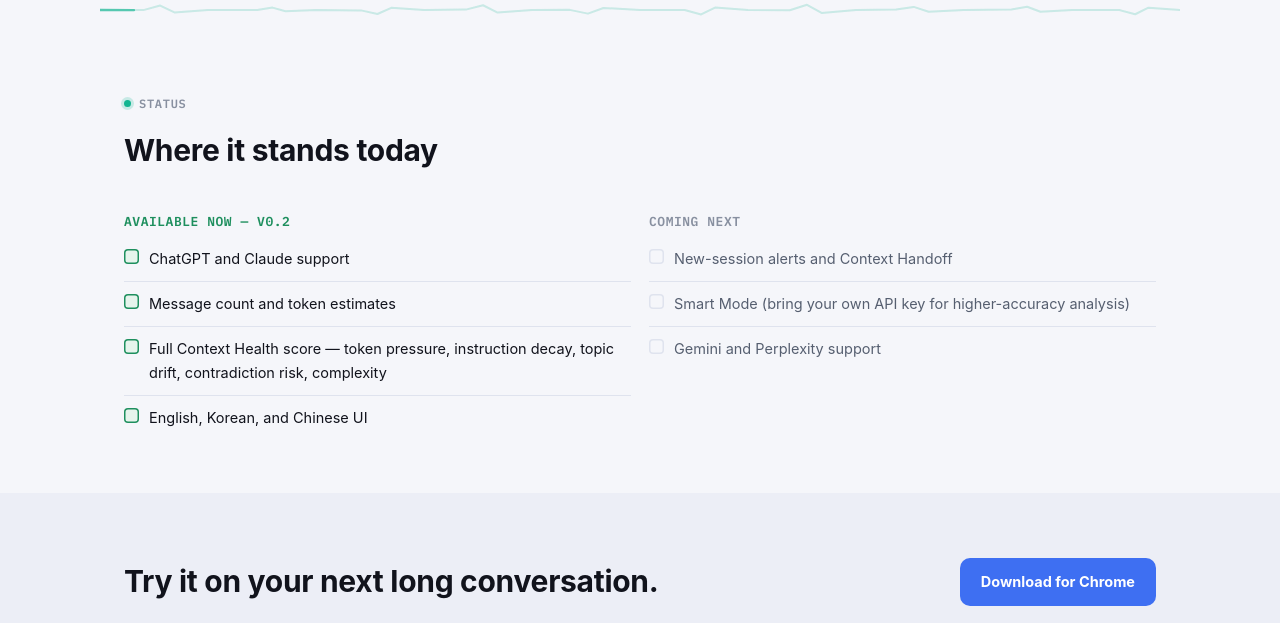
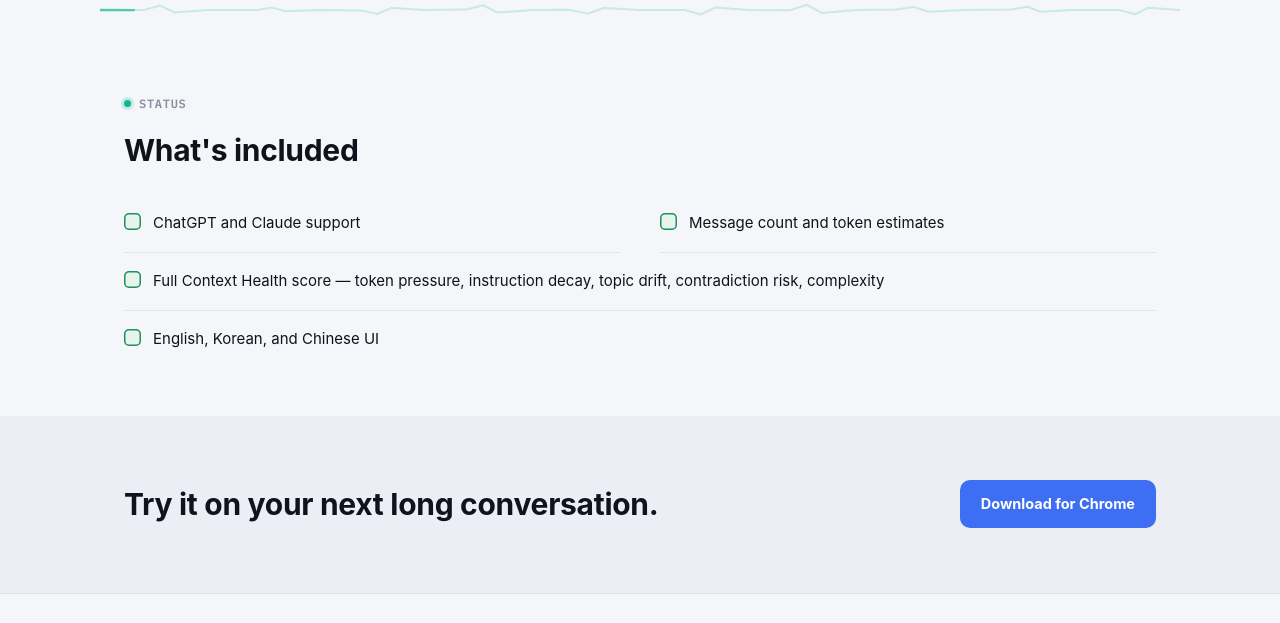
Before and after one commit to ContextVitals-labs/ContextVitals-FE, a plain HTML site: page index.html in a window 1280 px wide. Shown: the part 2780-3403 px from the top of the page. Drawn offline with Linux system fonts and the light colour scheme; a web font is replaced by a local one.

Commit message:
feat(roadmap): drop the upcoming list, show only shipped features
The roadmap section paired an "Available now" list with a "Coming
next" list, which reads as a promise of what's not built yet. Replace
it with a single checklist of what's actually live today — no
forward-looking claims to keep track of or eventually correct.

- Collapse the two-card grid into one full-width checklist; the long
  full-risk-score item spans both columns on wider screens so it
  doesn't get squeezed into a narrow half column.
- Drop roadmap.nextTitle/next1-3 (all three languages) and the now-
  unused roadmap.nowTitle key.
- Rename the nav label from "Roadmap" to "Shipped" and retitle the
  section "What's included" — it's a feature list, not a plan.

Co-Authored-By: Claude Sonnet 5 <noreply@anthropic.com>

```diff
--- a/assets/i18n.js
+++ b/assets/i18n.js
@@ -72,16 +72,11 @@ window.CV_I18N = {
     "privacy.p3.desc": "ContextVitals can't see a model's real internal context state, so it never claims to — only ever estimates.",
 
     "roadmap.eyebrow": "Status",
-    "roadmap.title": "Where it stands today",
-    "roadmap.nowTitle": "Available now — v0.2",
+    "roadmap.title": "What's included",
     "roadmap.now1": "ChatGPT and Claude support",
     "roadmap.now2": "Message count and token estimates",
     "roadmap.now3": "Full Context Health score — token pressure, instruction decay, topic drift, contradiction risk, complexity",
     "roadmap.now4": "English, Korean, and Chinese UI",
-    "roadmap.nextTitle": "Coming next",
-    "roadmap.next1": "New-session alerts and Context Handoff",
-    "roadmap.next2": "Smart Mode (bring your own API key for higher-accuracy analysis)",
-    "roadmap.next3": "Gemini and Perplexity support",
 
     "cta.title": "Try it on your next long conversation.",
     "cta.button": "Download for Chrome",
@@ -97,7 +92,7 @@ window.CV_I18N = {
   ko: {
     "nav.features": "작동 방식",
     "nav.privacy": "프라이버시",
-    "nav.roadmap": "로드맵",
+    "nav.roadmap": "제공 기능",
     "nav.github": "GitHub",
     "nav.cta": "확장 프로그램 받기",
 
@@ -162,16 +157,11 @@ window.CV_I18N = {
     "privacy.p3.desc": "ContextVitals는 모델의 실제 내부 컨텍스트 상태를 볼 수 없기 때문에, 확정적으로 말하지 않고 항상 추정치임을 명시합니다.",
 
     "roadmap.eyebrow": "현황",
-    "roadmap.title": "지금까지 진행 상황",
-    "roadmap.nowTitle": "지금 사용 가능 — v0.2",
+    "roadmap.title": "지금 제공되는 기능",
     "roadmap.now1": "ChatGPT·Claude 지원",
     "roadmap.now2": "메시지 수·토큰 추정",
     "roadmap.now3": "완전한 Context Health 점수 — 토큰 압박도, 지시사항 유실, 주제 이탈, 모순 가능성, 복잡도",
     "roadmap.now4": "한국어·영어·중국어 UI",
-    "roadmap.nextTitle": "다음 단계",
-    "roadmap.next1": "새 세션 알림·Context Handoff",
-    "roadmap.next2": "Smart Mode (직접 API 키를 입력해 더 정확한 분석)",
-    "roadmap.next3": "Gemini·Perplexity 지원",
 
     "cta.title": "다음 긴 대화에서 바로 써보세요.",
     "cta.button": "크롬용 다운로드",
@@ -187,7 +177,7 @@ window.CV_I18N = {
   zh: {
     "nav.features": "工作原理",
     "nav.privacy": "隐私",
-    "nav.roadmap": "路线图",
+    "nav.roadmap": "已支持功能",
     "nav.github": "GitHub",
     "nav.cta": "获取扩展程序",
 
@@ -252,16 +242,11 @@ window.CV_I18N = {
     "privacy.p3.desc": "ContextVitals 无法看到模型真实的内部上下文状态，所以从不做确定性表述——一切都只是估算。",
 
     "roadmap.eyebrow": "现状",
-    "roadmap.title": "目前进展",
-    "roadmap.nowTitle": "现已可用 — v0.2",
+    "roadmap.title": "目前已支持的功能",
     "roadmap.now1": "支持 ChatGPT 和 Claude",
     "roadmap.now2": "消息数与 Token 估算",
     "roadmap.now3": "完整的 Context Health 评分 — Token 压力、指令衰减、话题漂移、矛盾风险、复杂度",
     "roadmap.now4": "支持中文、英文、韩文界面",
-    "roadmap.nextTitle": "下一步",
-    "roadmap.next1": "新会话提醒与 Context Handoff",
-    "roadmap.next2": "Smart Mode（使用自己的 API 密钥获得更精确的分析）",
-    "roadmap.next3": "支持 Gemini 与 Perplexity",
 
     "cta.title": "在你下一次长对话中试试看。",
     "cta.button": "下载 Chrome 版",
--- a/assets/styles.css
+++ b/assets/styles.css
@@ -504,25 +504,26 @@ p { margin: 0; }
   .privacy-card:not(:first-child) { border-left: 1px solid var(--line); padding-left: 24px; }
 }
 
-/* ---------- roadmap: a checklist, not a tinted card ---------- */
-.roadmap-card { padding: 0; }
-.roadmap-card h3 {
-  font-family: var(--font-mono); font-size: 13px; font-weight: 600; text-transform: uppercase;
-  letter-spacing: 0.04em; color: var(--ink-faint); margin-bottom: 14px;
+/* ---------- shipped checklist: everything here is live, not proposed ---------- */
+.roadmap-checklist { list-style: none; margin: 0; padding: 0; display: grid; grid-template-columns: 1fr; gap: 16px; }
+.roadmap-checklist li {
+  display: flex; align-items: flex-start; gap: 12px;
+  font-size: 15px; color: var(--ink); padding-bottom: 16px; border-bottom: 1px solid var(--line);
 }
-.roadmap-now h3 { color: var(--good); }
-.roadmap-card ul { list-style: none; margin: 0; padding: 0; display: flex; flex-direction: column; gap: 10px; }
-.roadmap-card li {
-  display: flex; align-items: flex-start; gap: 10px;
-  font-size: 14.5px; color: var(--ink); padding-bottom: 10px; border-bottom: 1px solid var(--line);
+.roadmap-checklist li:last-child { border-bottom: none; padding-bottom: 0; }
+.roadmap-checklist li::before {
+  content: ""; flex-shrink: 0; width: 17px; height: 17px; border-radius: 5px; margin-top: 2px;
+  background: var(--good-tint); box-shadow: inset 0 0 0 1.5px var(--good);
 }
-.roadmap-card li:last-child { border-bottom: none; padding-bottom: 0; }
-.roadmap-card li::before {
-  content: ""; flex-shrink: 0; width: 15px; height: 15px; border-radius: 4px; margin-top: 2px;
+@media (min-width: 641px) {
+  /* Two columns, except the long full-risk-list item, which spans both. */
+  .roadmap-checklist { grid-template-columns: repeat(2, 1fr); column-gap: 40px; }
+  .roadmap-checklist li:nth-child(1), .roadmap-checklist li:nth-child(2), .roadmap-checklist li:nth-child(3) {
+    border-bottom: 1px solid var(--line);
+  }
+  .roadmap-checklist li:last-child { border-bottom: none; }
+  .roadmap-checklist li:nth-child(3) { grid-column: 1 / -1; }
 }
-.roadmap-now li::before { background: var(--good-tint); box-shadow: inset 0 0 0 1.5px var(--good); }
-.roadmap-card:not(.roadmap-now) li { color: var(--ink-muted); }
-.roadmap-card:not(.roadmap-now) li::before { box-shadow: inset 0 0 0 1.5px var(--line); }
 
 /* cta band */
 .cta-band { background: var(--surface-2); }
--- a/index.html
+++ b/index.html
@@ -27,7 +27,7 @@
     <nav class="site-nav" aria-label="Primary">
       <a href="#features" data-i18n="nav.features">How it works</a>
       <a href="#privacy" data-i18n="nav.privacy">Privacy</a>
-      <a href="#roadmap" data-i18n="nav.roadmap">Roadmap</a>
+      <a href="#roadmap" data-i18n="nav.roadmap">Shipped</a>
       <a href="https://github.com/ContextVitals-labs/ContextVitals-Extension" data-i18n="nav.github">GitHub</a>
     </nav>
 
@@ -234,26 +234,13 @@
   <section class="section" id="roadmap">
     <div class="wrap">
       <p class="eyebrow" data-i18n="roadmap.eyebrow">Status</p>
-      <h2 data-i18n="roadmap.title">Where it stands today</h2>
-      <div class="grid-2 roadmap-grid" data-reveal="stagger">
-        <div class="roadmap-card roadmap-now">
-          <h3 data-i18n="roadmap.nowTitle">Available now — v0.2</h3>
-          <ul>
-            <li data-i18n="roadmap.now1">ChatGPT and Claude support</li>
-            <li data-i18n="roadmap.now2">Message count and token estimates</li>
-            <li data-i18n="roadmap.now3">Full Context Health score — token pressure, instruction decay, topic drift, contradiction risk, complexity</li>
-            <li data-i18n="roadmap.now4">English, Korean, and Chinese UI</li>
-          </ul>
-        </div>
-        <div class="roadmap-card">
-          <h3 data-i18n="roadmap.nextTitle">Coming next</h3>
-          <ul>
-            <li data-i18n="roadmap.next1">New-session alerts and Context Handoff</li>
-            <li data-i18n="roadmap.next2">Smart Mode (bring your own API key for higher-accuracy analysis)</li>
-            <li data-i18n="roadmap.next3">Gemini and Perplexity support</li>
-          </ul>
-        </div>
-      </div>
+      <h2 data-i18n="roadmap.title">What's included</h2>
+      <ul class="roadmap-checklist" data-reveal="stagger">
+        <li data-i18n="roadmap.now1">ChatGPT and Claude support</li>
+        <li data-i18n="roadmap.now2">Message count and token estimates</li>
+        <li data-i18n="roadmap.now3">Full Context Health score — token pressure, instruction decay, topic drift, contradiction risk, complexity</li>
+        <li data-i18n="roadmap.now4">English, Korean, and Chinese UI</li>
+      </ul>
     </div>
   </section>
 
```
